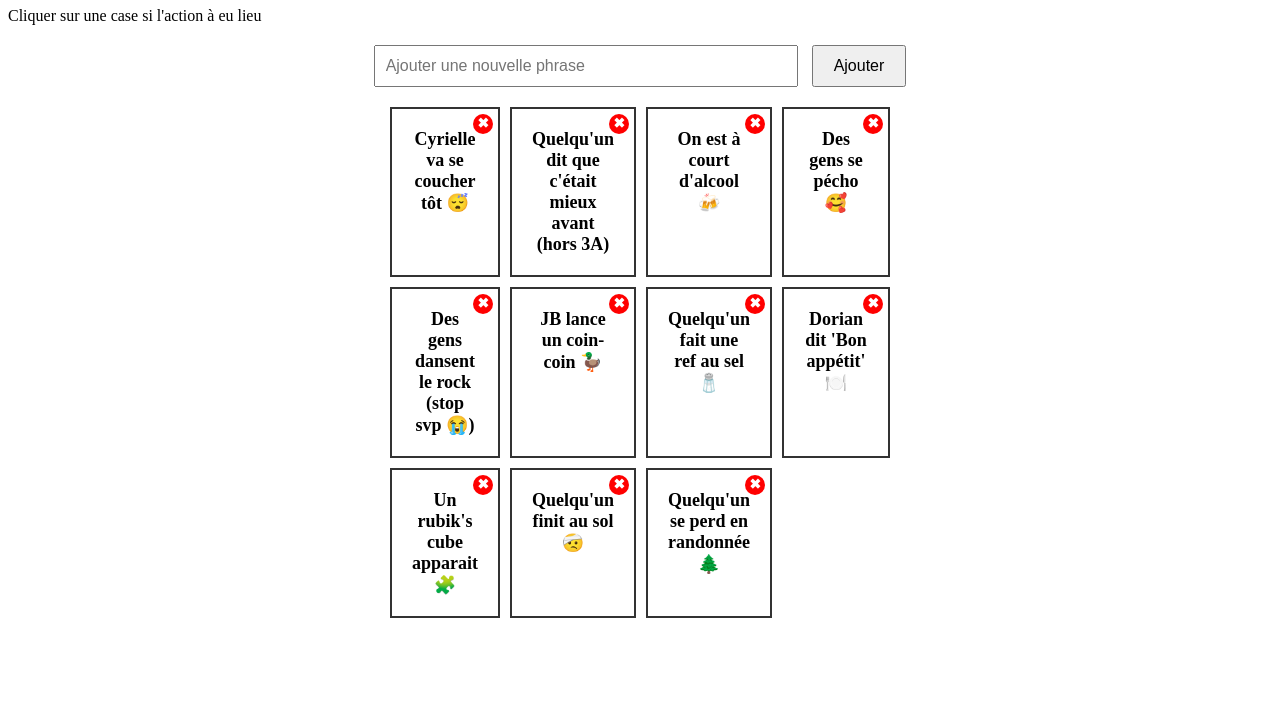
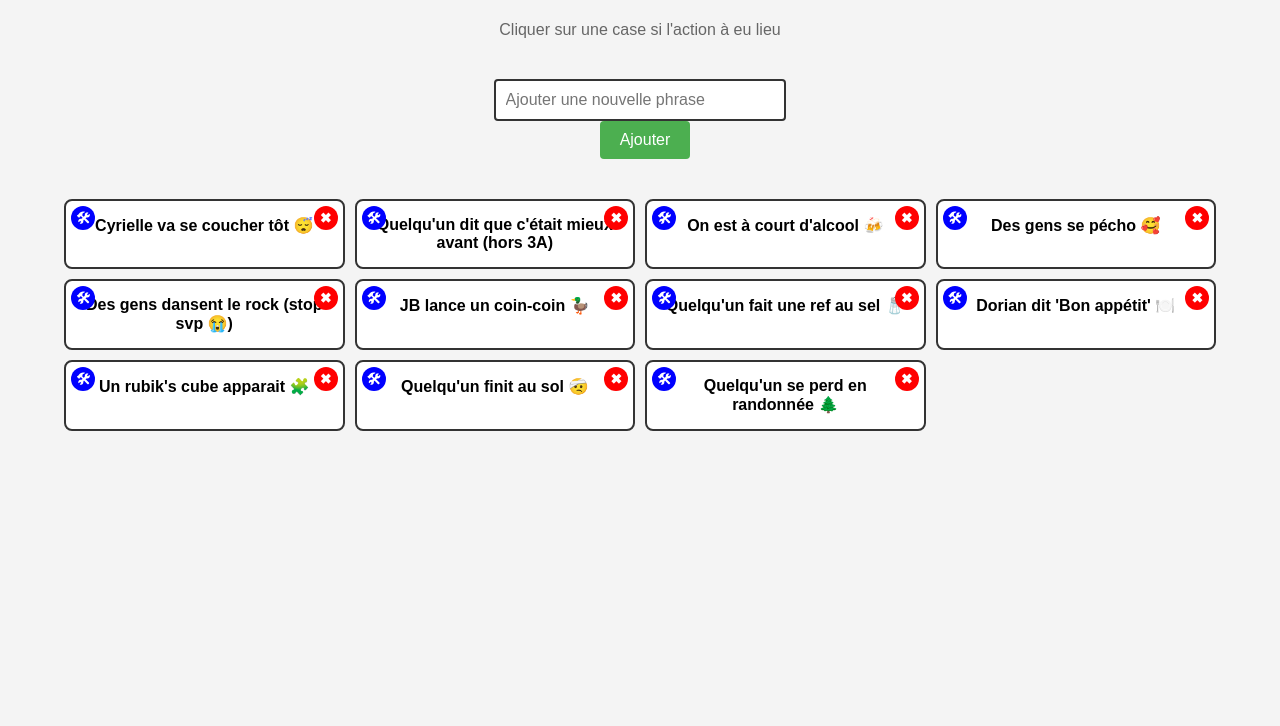
Before and after one commit to Kactus29/Bingo_WOX_2025, a plain HTML site: page index.html in a window 1280 px wide. Shown: the part 74-800 px from the top of the page. Drawn offline with Linux system fonts and the light colour scheme.

Commit message:
plus joli

```diff
--- a/script.js
+++ b/script.js
@@ -18,18 +18,32 @@ document.addEventListener("DOMContentLoaded", () => {
     const newPhraseInput = document.getElementById("newPhrase");
     const addPhraseButton = document.getElementById("addPhraseButton");
 
-    // Create popup
-    const popup = document.createElement("div");
-    popup.classList.add("popup");
-    popup.innerHTML = `
+    // Create delete popup
+    const deletePopup = document.createElement("div");
+    deletePopup.classList.add("popup");
+    deletePopup.innerHTML = `
         <p>Voulez-vous vraiment supprimer cette phrase ?</p>
         <button id="confirmYes">Oui</button>
         <button id="confirmNo">Non</button>
     `;
-    document.body.appendChild(popup);
+    document.body.appendChild(deletePopup);
 
     const confirmYes = document.getElementById("confirmYes");
     const confirmNo = document.getElementById("confirmNo");
+
+    // Create edit popup
+    const editPopup = document.createElement("div");
+    editPopup.classList.add("edit-popup");
+    editPopup.innerHTML = `
+        <input type="text" id="editPhraseInput">
+        <button id="editConfirmYes">Valider</button>
+        <button id="editConfirmNo">Annuler</button>
+    `;
+    document.body.appendChild(editPopup);
+
+    const editPhraseInput = document.getElementById("editPhraseInput");
+    const editConfirmYes = document.getElementById("editConfirmYes");
+    const editConfirmNo = document.getElementById("editConfirmNo");
 
     const renderGrid = () => {
         grid.innerHTML = '';
@@ -49,15 +63,36 @@ document.addEventListener("DOMContentLoaded", () => {
 
             deleteButton.addEventListener("click", (e) => {
                 e.stopPropagation();
-                popup.style.display = "block";
+                deletePopup.style.display = "block";
                 confirmYes.onclick = () => {
                     phrases.splice(index, 1);
                     localStorage.setItem("phrases", JSON.stringify(phrases));
                     renderGrid();
-                    popup.style.display = "none";
+                    deletePopup.style.display = "none";
                 };
                 confirmNo.onclick = () => {
-                    popup.style.display = "none";
+                    deletePopup.style.display = "none";
+                };
+            });
+
+            // Add edit button
+            const editButton = document.createElement("div");
+            editButton.classList.add("edit-button");
+            editButton.textContent = "🛠";
+            cell.appendChild(editButton);
+
+            editButton.addEventListener("click", (e) => {
+                e.stopPropagation();
+                editPhraseInput.value = phrase;
+                editPopup.style.display = "block";
+                editConfirmYes.onclick = () => {
+                    phrases[index] = editPhraseInput.value;
+                    localStorage.setItem("phrases", JSON.stringify(phrases));
+                    renderGrid();
+                    editPopup.style.display = "none";
+                };
+                editConfirmNo.onclick = () => {
+                    editPopup.style.display = "none";
                 };
             });
 
--- a/style.css
+++ b/style.css
@@ -1,20 +1,41 @@
+body {
+    font-family: Arial, sans-serif;
+    background: #f4f4f4;
+    margin: 0;
+    padding: 0;
+    display: flex;
+    flex-direction: column;
+    align-items: center;
+}
+
+h1 {
+    color: #333;
+    margin-top: 20px;
+}
+
+p {
+    color: #666;
+    margin-bottom: 20px;
+}
+
 .bingo-grid {
     display: grid;
     gap: 10px;
-    max-width: 500px;
+    max-width: 90%;
     margin: 20px auto;
 }
 
 .bingo-cell {
     background: white;
-    padding: 20px;
+    padding: 15px;
     border: 2px solid #333;
     cursor: pointer;
-    font-size: 18px;
+    font-size: 16px;
     font-weight: bold;
     text-align: center;
     transition: 0.2s;
     position: relative;
+    border-radius: 8px;
 }
 
 .bingo-cell.checked {
@@ -23,22 +44,33 @@
     text-decoration: line-through;
 }
 
+.delete-button, .edit-button {
+    width: 24px;
+    height: 24px;
+    border-radius: 50%;
+    text-align: center;
+    line-height: 24px;
+    cursor: pointer;
+    font-size: 14px;
+}
+
 .delete-button {
     position: absolute;
     top: 5px;
     right: 5px;
-    width: 20px;
-    height: 20px;
     background: red;
     color: white;
-    border-radius: 50%;
-    text-align: center;
-    line-height: 20px;
-    cursor: pointer;
-    font-size: 14px;
 }
 
-.popup {
+.edit-button {
+    position: absolute;
+    top: 5px;
+    left: 5px;
+    background: blue;
+    color: white;
+}
+
+.popup, .edit-popup {
     position: fixed;
     top: 50%;
     left: 50%;
@@ -49,10 +81,22 @@
     box-shadow: 0 0 10px rgba(0, 0, 0, 0.5);
     z-index: 1000;
     display: none;
+    border-radius: 8px;
+    width: 80%;
+    max-width: 400px;
 }
 
-.popup button {
+.popup button, .edit-popup button {
     margin: 5px;
+    padding: 10px 20px;
+    font-size: 16px;
+    cursor: pointer;
+    border: none;
+    border-radius: 4px;
+}
+
+.popup button:hover, .edit-popup button:hover {
+    opacity: 0.8;
 }
 
 .input-container {
@@ -65,6 +109,8 @@
     font-size: 16px;
     width: 80%;
     max-width: 400px;
+    border: 2px solid #333;
+    border-radius: 4px;
 }
 
 #addPhraseButton {
@@ -72,4 +118,12 @@
     font-size: 16px;
     margin-left: 10px;
     cursor: pointer;
+    border: none;
+    background: #4CAF50;
+    color: white;
+    border-radius: 4px;
 }
+
+#addPhraseButton:hover {
+    background: #45a049;
+}
```
